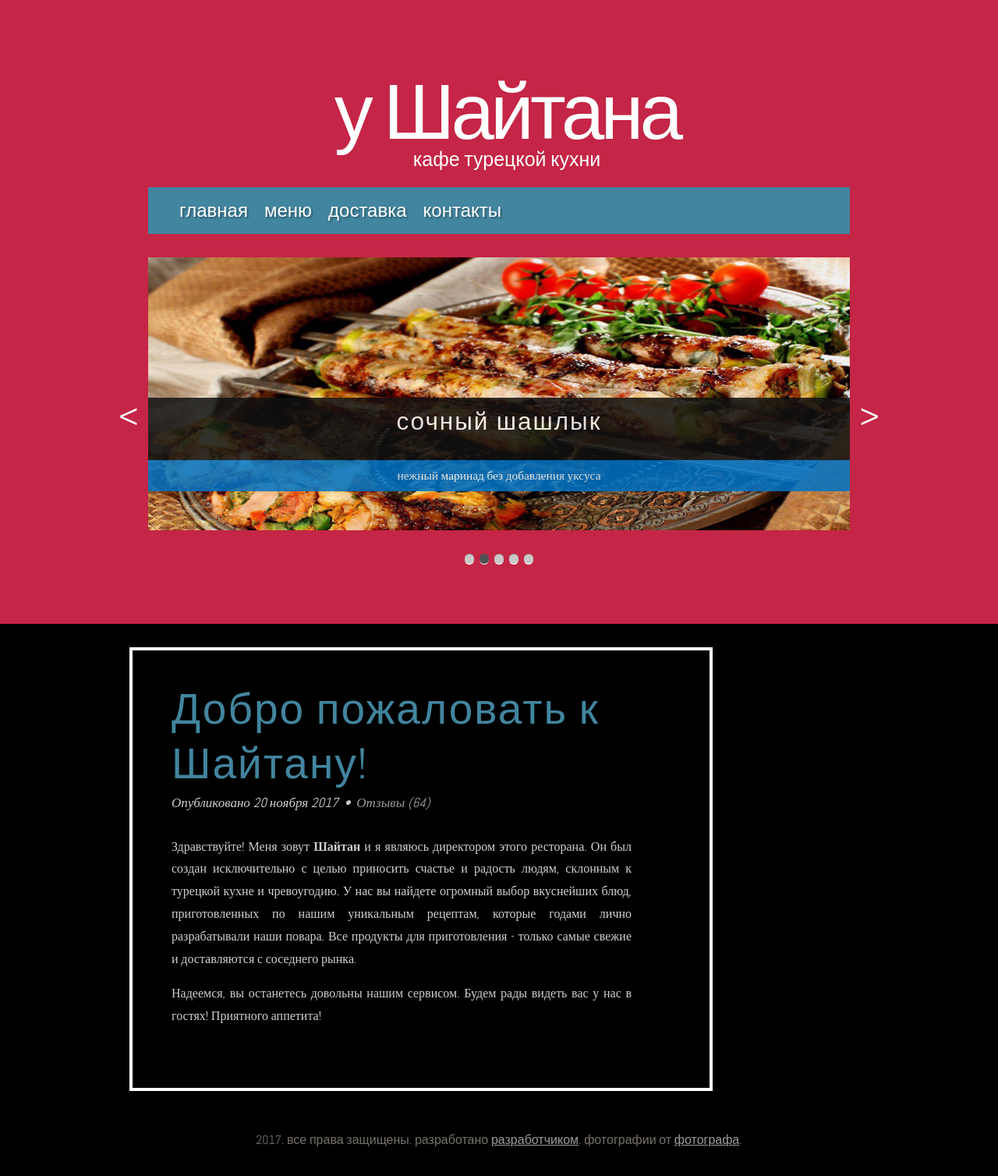
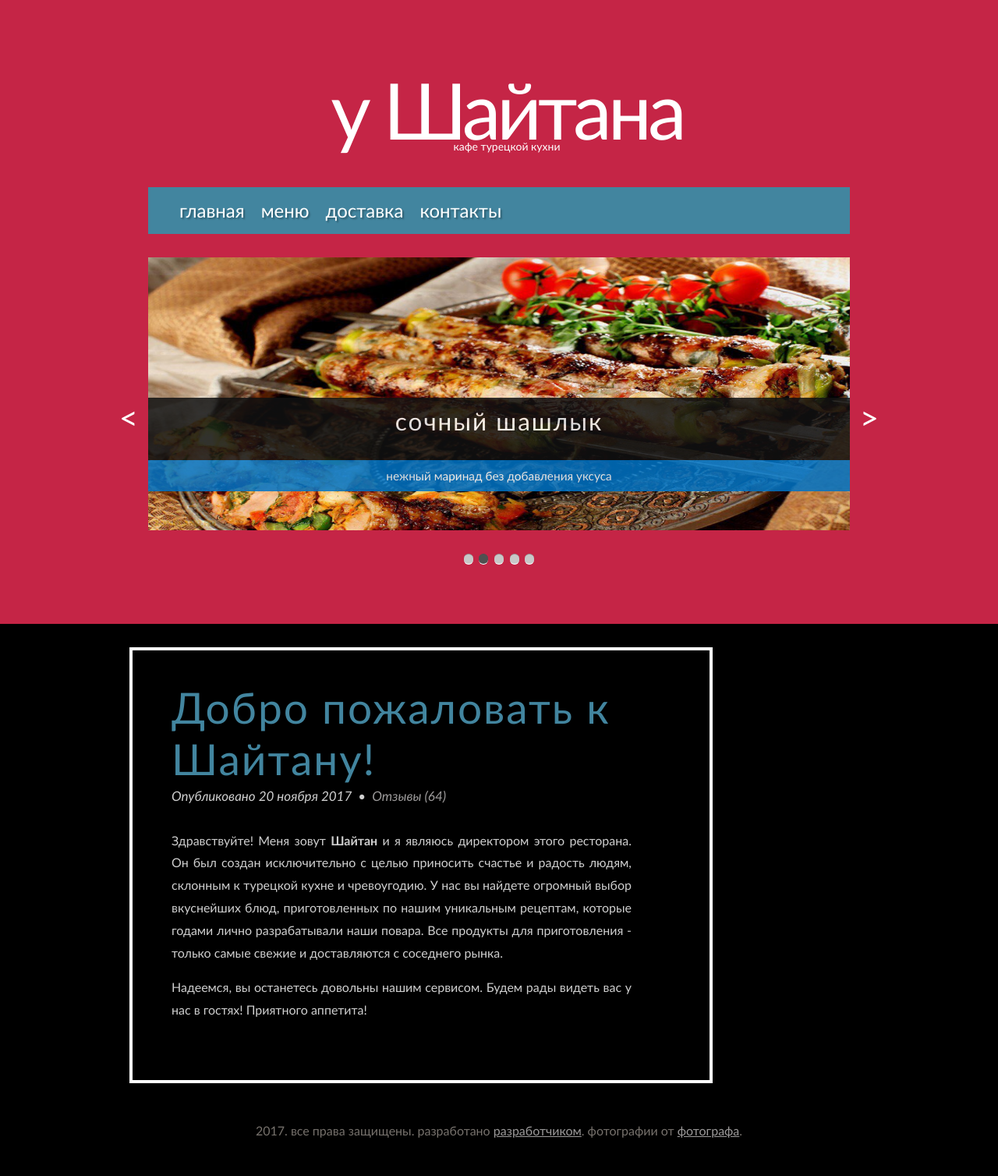
Before and after one commit to Anastasia801999/Anastasia801999.github.io, a plain HTML site: page index.html in a window 1280 px wide. Shown: the whole page at 78% size. Drawn offline with nearby package versions, Linux system fonts and the light colour scheme.

Commit message:
Update style.css

```diff
--- a/style.css
+++ b/style.css
@@ -9,7 +9,7 @@ body {
 	margin: 0;
 	padding: 0;
 	background: #000000;
-	font-family: 'Abel', serif;
+	font-family: 'Trebuchet MS';
 	font-size: 14px;
 	color: #CFCFCF;
 }
@@ -18,7 +18,7 @@ h1 {
 	margin: 0px;
 	padding: 0px;
 	text-transform: none;
-	font-family: 'Abel', sans-serif;
+	font-family: 'Trebuchet MS';
 	font-weight: 400;
 	color: #42859F;
 }
@@ -26,7 +26,7 @@ h2 {
 	margin: 0px;
 	padding: 0px;
 	text-transform: lowercase;
-	font-family: 'Abel', sans-serif;
+	font-family: 'Trebuchet MS';
 	font-weight: 400;
 	color: #42859F;
 }
@@ -34,7 +34,7 @@ h2 {
 	margin: 0px;
 	padding: 0px;
 	text-transform: lowercase;
-	font-family: 'Abel', sans-serif;
+	font-family: 'Trebuchet MS';
 	font-weight: 400;
 	color: #42859F;
 }
@@ -139,7 +139,7 @@ img.aligncenter {
 #logo p {
 	margin-top: -25px;
 	text-align: center;
-	font-family: 'Abel', sans-serif;
+	font-family: 'Trebuchet MS;
 	font-size: 25px;
 }
 
@@ -206,7 +206,7 @@ img.aligncenter {
 	text-transform: lowercase;
 	text-shadow: 2px 2px 2px rgba(0,0,0,.3);
 	text-align:  center;
-	font-family: 'Abel', sans-serif;
+	font-family: 'Trebuchet MS';
 	font-size: 24px;
 	font-weight: normal;
 	color: #FFFFFF;
@@ -255,7 +255,7 @@ img.aligncenter {
 	background: #42859F;
 	list-style: none;
 	text-transform: lowercase;
-	font-family: 'Abel', sans-serif;
+	font-family: 'Trebuchet MS';
 	font-size: 18px;
 	font-weight: normal;
 	color: #FFFFFF;
@@ -290,7 +290,7 @@ img.aligncenter {
 	float: none;
 	width: 700px;
 	font-size: 16px;
-  border: 4px solid white;  /* Параметры рамки */
+  border: 4px solid white;
   padding: 20px;
 	margin: 16px
 }
@@ -442,7 +442,7 @@ img.aligncenter {
 	line-height: normal;
 	text-align: center;
 	text-transform: lowercase;
-	font-family: 'Abel', sans-serif;
+	font-family: 'Trebuchet MS';
 	font-size: 16px;
 	color: #76716C;
 }
```
